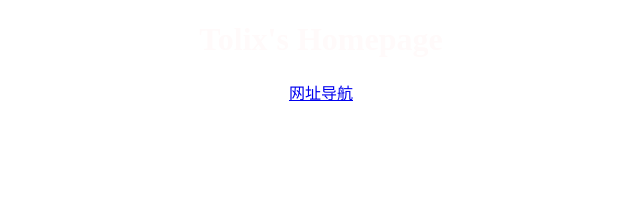
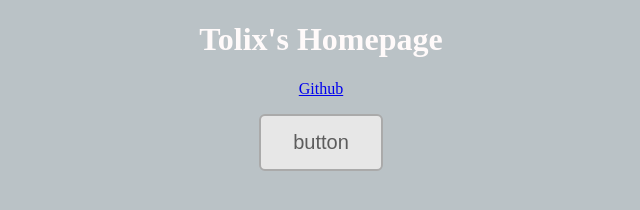
Before and after one commit to Tolix123/Github-Accout.github.io, a plain HTML site: page index.html in a window 1280 px wide. Shown: the whole page, without its empty margins (319-959 px from the left). Drawn offline with Linux system fonts and the light colour scheme.

Commit message:
Update index.html

```diff
--- a/index.html
+++ b/index.html
@@ -3,11 +3,38 @@
 
 <head>
   <title>Tolix's Homepage</title>
+  <!--link href="test.css" rel="stylesheet" type="text/css" /-->
+  <style type="text/css">
+
+  button {
+
+    background-color: #e7e7e7;
+    color: #5C5C5C;
+    padding: 15px 32px;
+    text-align: center;
+    text-decoration: none;
+    display: inline-block;
+    font-size: 20px;
+    border-radius: 6px;
+    border: 2px solid #AAAAAA;
+    -webkit-transition-duration: 0.2s;
+    transition-duration: 0.4s;
+ }
+
+    button:hover {
+        background-color: #e5e5e5;
+        color: #3D3D3D;
+        box-shadow: 0 12px 16px 0 rgba(0,0,0,0.24), 0 17px 50px 0 rgba(0,0,0,0.19);
+    }
+</style>
 </head>
-
-<body background="Github-Accout.github.io/image.jpg">
+<link href="test.css" rel="stylesheet" type="text/css" />
+<body <!--background="Github-Accout.github.io/image.jpg"--><body bgcolor="#BAC2C6">
   <h1 style="text-align:center;"><font color="snow">Tolix's Homepage</h1>
-  <a href="https://github-accout.github.io/sites.html" target="_blank"><p align="center">网址导航</p></a>
+  <a href="https://github.com/Github-Accout/Github-Accout.github.io" target="_blank"><p align="center">Github</p></a>
+  <div align="center">
+	<button type="button">button</button>
+  </div>
 </body>
 
 
```
